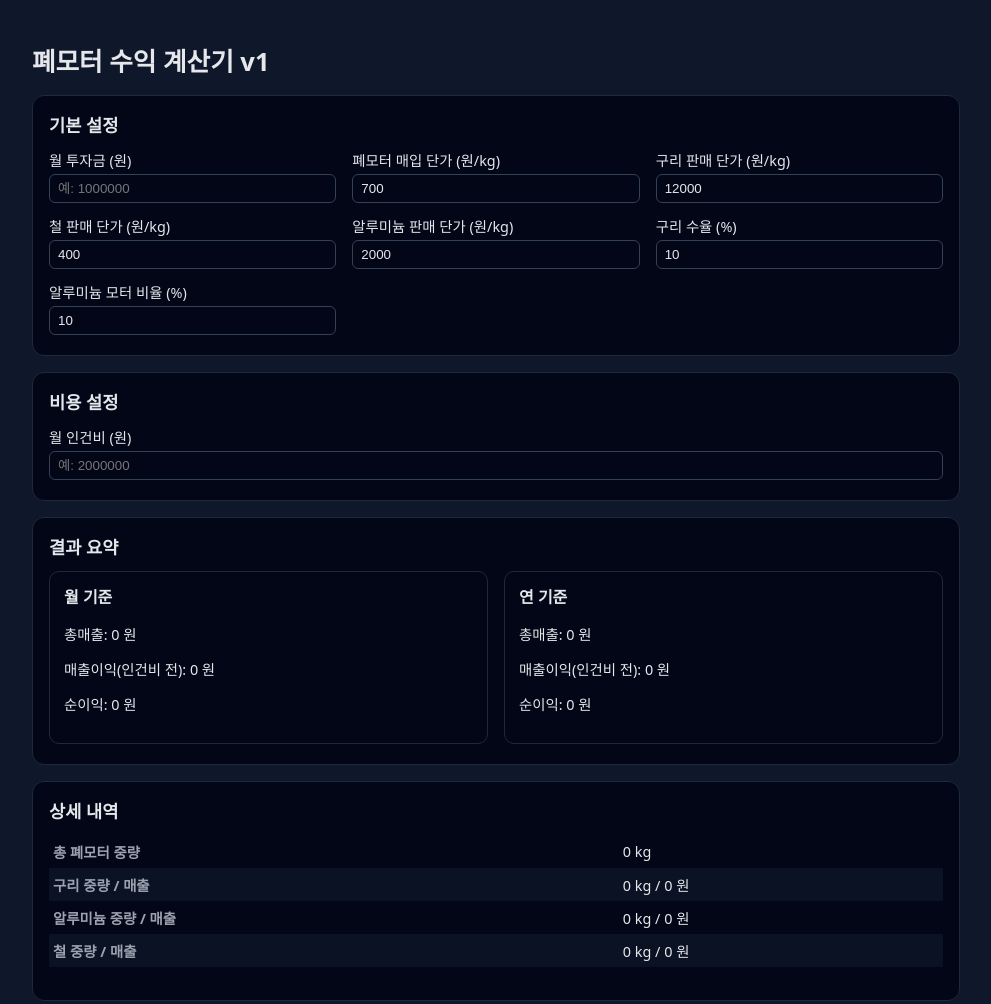
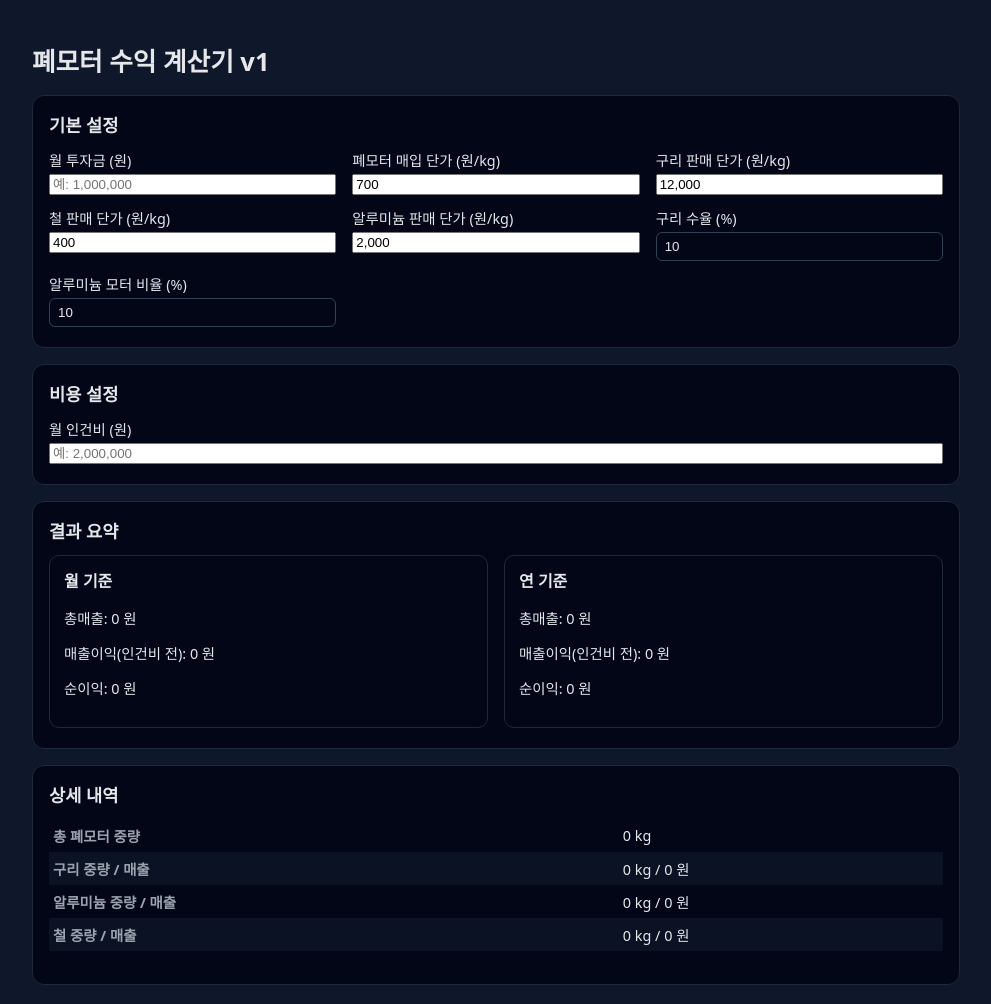
Before and after one commit to jagers-ai/cooper, a website with bundled scripts: page index.html in a window 1280 px wide. Shown: the whole page, without its empty margins (144-1135 px from the left). Built offline with nearby package versions, Linux system fonts and the light colour scheme.

Commit message:
feat: format currency inputs with thousands separators

```diff
--- a/index.html
+++ b/index.html
@@ -15,23 +15,48 @@
         <div class="form-grid">
           <label>
             월 투자금 (원)
-            <input id="monthlyInvestment" type="number" min="0" step="10000" placeholder="예: 1000000" />
+            <input
+              id="monthlyInvestment"
+              type="text"
+              inputmode="decimal"
+              placeholder="예: 1,000,000"
+            />
           </label>
           <label>
             폐모터 매입 단가 (원/kg)
-            <input id="motorPricePerKg" type="number" min="0" step="10" value="700" />
+            <input
+              id="motorPricePerKg"
+              type="text"
+              inputmode="decimal"
+              value="700"
+            />
           </label>
           <label>
             구리 판매 단가 (원/kg)
-            <input id="copperPricePerKg" type="number" min="0" step="100" value="12000" />
+            <input
+              id="copperPricePerKg"
+              type="text"
+              inputmode="decimal"
+              value="12000"
+            />
           </label>
           <label>
             철 판매 단가 (원/kg)
-            <input id="ironPricePerKg" type="number" min="0" step="10" value="400" />
+            <input
+              id="ironPricePerKg"
+              type="text"
+              inputmode="decimal"
+              value="400"
+            />
           </label>
           <label>
             알루미늄 판매 단가 (원/kg)
-            <input id="aluminumPricePerKg" type="number" min="0" step="10" value="2000" />
+            <input
+              id="aluminumPricePerKg"
+              type="text"
+              inputmode="decimal"
+              value="2000"
+            />
           </label>
           <label>
             구리 수율 (%)
@@ -49,7 +74,12 @@
         <div class="form-grid">
           <label>
             월 인건비 (원)
-            <input id="monthlyLaborCost" type="number" min="0" step="10000" placeholder="예: 2000000" />
+            <input
+              id="monthlyLaborCost"
+              type="text"
+              inputmode="decimal"
+              placeholder="예: 2,000,000"
+            />
           </label>
         </div>
       </section>
--- a/src/main.ts
+++ b/src/main.ts
@@ -31,8 +31,23 @@ interface CalculationResult {
 function readNumberInput(id: string): number {
   const el = document.getElementById(id) as HTMLInputElement | null;
   if (!el) return 0;
-  const value = parseFloat(el.value.replace(/,/g, ''));
+  const raw = el.value.replace(/,/g, '');
+  const value = parseFloat(raw);
   return Number.isFinite(value) ? value : 0;
+}
+
+function formatCurrencyInputElement(el: HTMLInputElement): void {
+  const digitsOnly = el.value.replace(/[^\d]/g, '');
+  if (digitsOnly === '') {
+    el.value = '';
+    return;
+  }
+  const numeric = parseInt(digitsOnly, 10);
+  if (!Number.isFinite(numeric)) {
+    el.value = '';
+    return;
+  }
+  el.value = numberFormatter.format(numeric);
 }
 
 function readInputs(): Inputs {
@@ -173,6 +188,15 @@ function recalculate(): void {
 }
 
 function setup(): void {
+  const currencyIds = [
+    'monthlyInvestment',
+    'motorPricePerKg',
+    'copperPricePerKg',
+    'ironPricePerKg',
+    'aluminumPricePerKg',
+    'monthlyLaborCost',
+  ];
+
   const inputIds = [
     'monthlyInvestment',
     'motorPricePerKg',
@@ -187,7 +211,15 @@ function setup(): void {
   inputIds.forEach((id) => {
     const el = document.getElementById(id) as HTMLInputElement | null;
     if (!el) return;
-    el.addEventListener('input', recalculate);
+    if (currencyIds.includes(id)) {
+      el.addEventListener('input', () => {
+        formatCurrencyInputElement(el);
+        recalculate();
+      });
+      formatCurrencyInputElement(el);
+    } else {
+      el.addEventListener('input', recalculate);
+    }
   });
 
   recalculate();
```
Also changed, not shown: dist/main.js, 1 other file.
